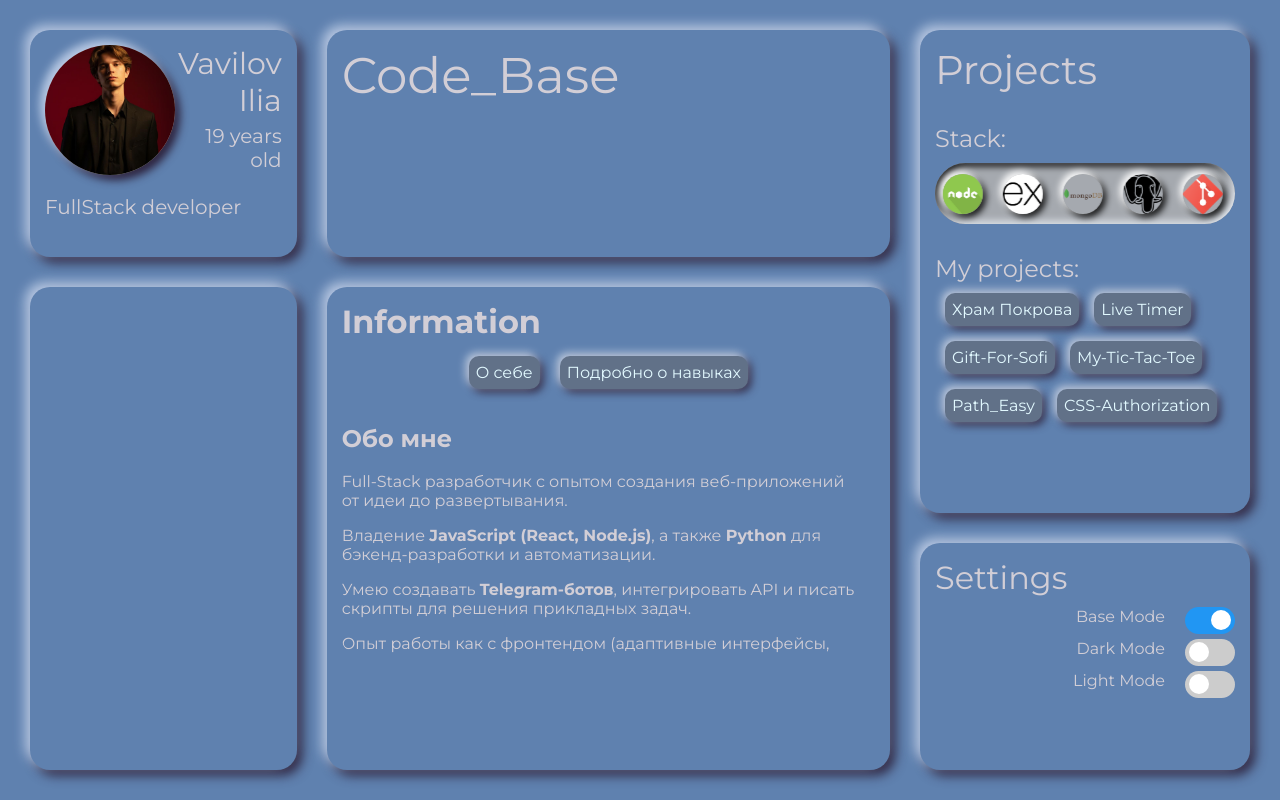
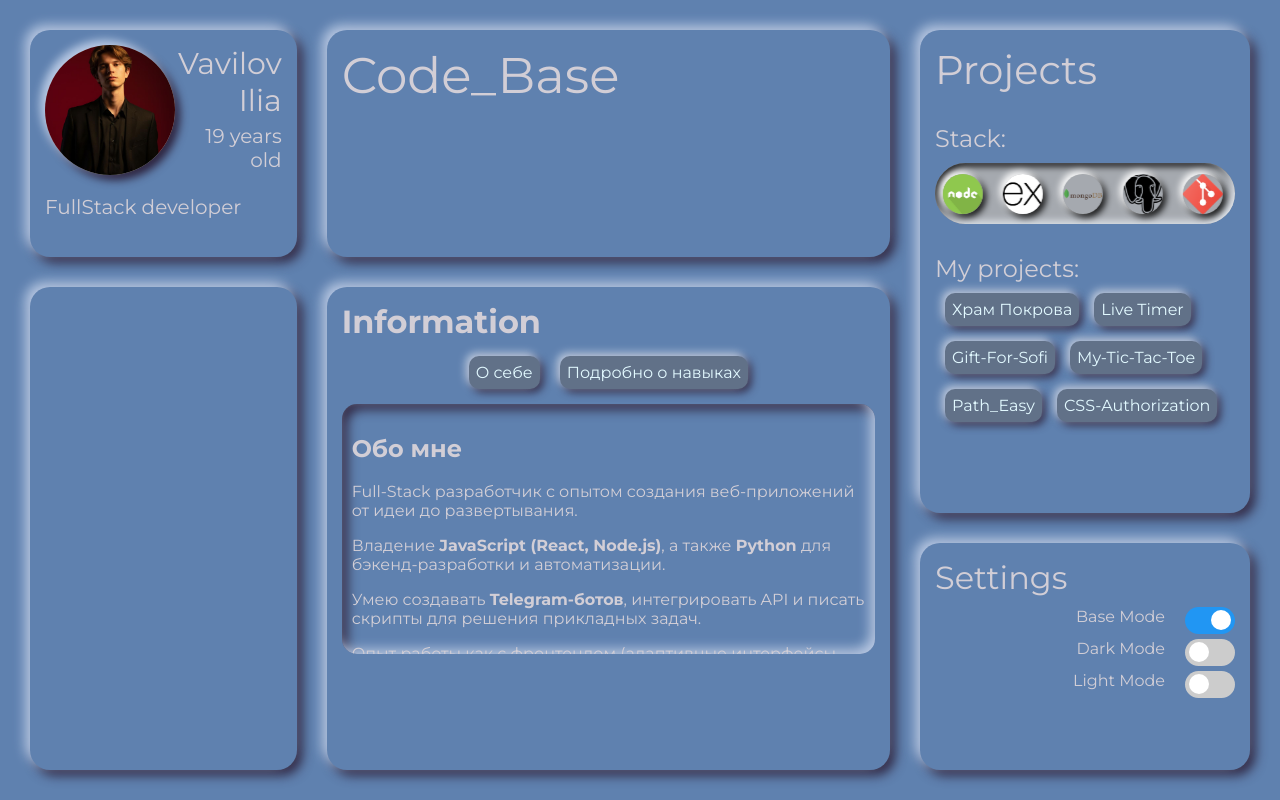
Before and after one commit to GrimProg-design/Code_Base, a React (Vite) app: page /about in a window 1280 px wide. Built offline with nearby package versions, Linux system fonts and the light colour scheme; grey boxes are pictures that could not be loaded; a web font is replaced by a local one.

Commit message:
Обновил стили

```diff
--- a/src/components/info/Info.css
+++ b/src/components/info/Info.css
@@ -14,11 +14,34 @@
 }
 
 .about-wrapper {
-    text-wrap: wrap;
+  box-sizing: border-box;
+  text-wrap: wrap;
   max-height: 300px;
-  overflow-y: auto;
   padding-right: 10px;
   max-height: 250px;
   margin-top: 15px;
   border-radius: 15px;
+  max-height: 250px;
+  overflow-y: auto;
+  padding: 10px;
+  box-shadow: inset -5px -5px 12px #b7c8e3, inset 5px 5px 12px #2c213b;
+  transition: .3s;
 }
+
+.about-wrapper::-webkit-scrollbar {
+  width: 0;
+  height: 0;
+}
+
+.about-wrapper {
+  -ms-overflow-style: none;
+  scrollbar-width: none;
+}
+
+.about-wrapper.dark {
+   box-shadow: inset -5px -5px 12px #c0c0c0, inset 5px 5px 12px #282828;
+}
+
+.about-wrapper.light {
+    box-shadow: inset -5px -5px 12px #ffffff, inset 5px 5px 12px #3c3c3c;
+}
--- a/src/components/settings/Settings.jsx
+++ b/src/components/settings/Settings.jsx
@@ -43,6 +43,12 @@ export default function Settings() {
     if (index === 0) photo.classList.add("base");
     if (index === 1) photo.classList.add("dark");
     if (index === 2) photo.classList.add("light");
+
+    const about = document.querySelector(".about-wrapper");
+    about.classList.remove("base", "dark", "light")
+    if (index === 0) about.classList.add("base");
+    if (index === 1) about.classList.add("dark");
+    if (index === 2) about.classList.add("light");
   };
 
   return (
```
